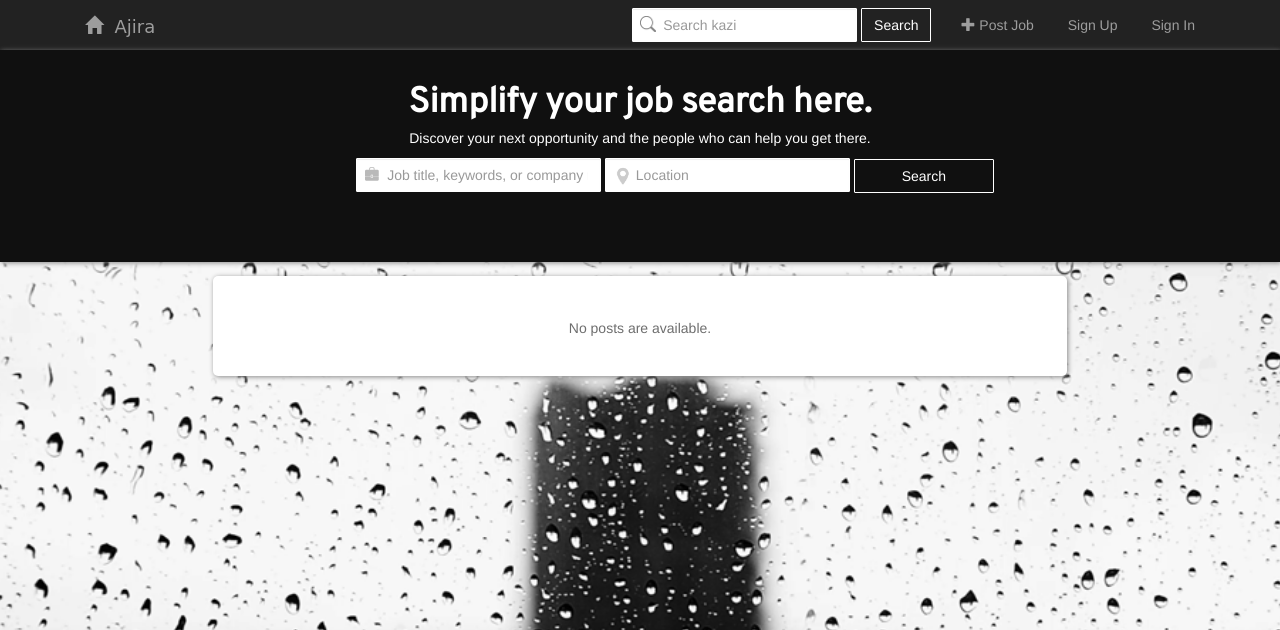
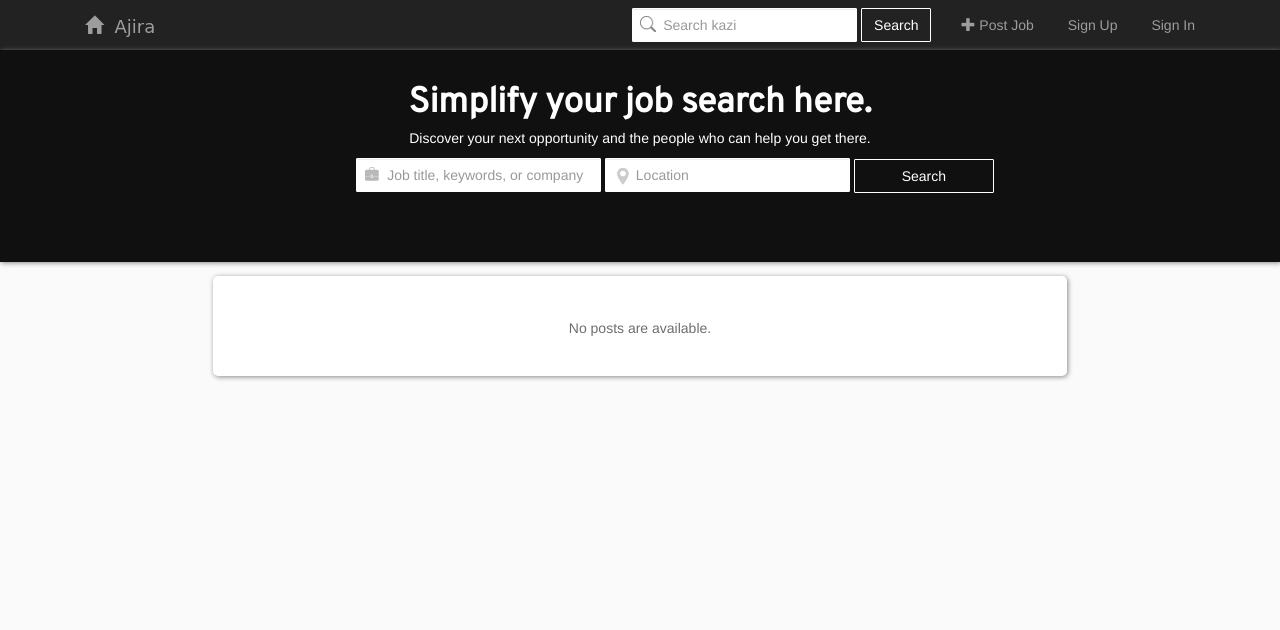
Before and after one commit to jimmymkude/kazi, a Django app: page / in a window 1280 px wide. Shown: the top 630 px of the page. Run offline with Django 3.2, Linux system fonts and the light colour scheme; data that the repository does not hold is empty; some libraries are stand-ins or nearby versions; some web fonts are replaced.

Commit message:
Styled all pages. Resume displaying still an issue.

```diff
--- a/ajira/static/ajira/style.css
+++ b/ajira/static/ajira/style.css
@@ -1,7 +1,7 @@
 
 body {
-    //background-color: #fafafa;
-    background: #fafafa url("images/water-glass.gif") no-repeat center center fixed;
+    background-color: #fafafa;
+    //background: #fafafa url("images/water-glass.gif") no-repeat center center fixed;
     -webkit-background-size: cover;
     -moz-background-size: cover;
     -o-background-size: cover;
```
